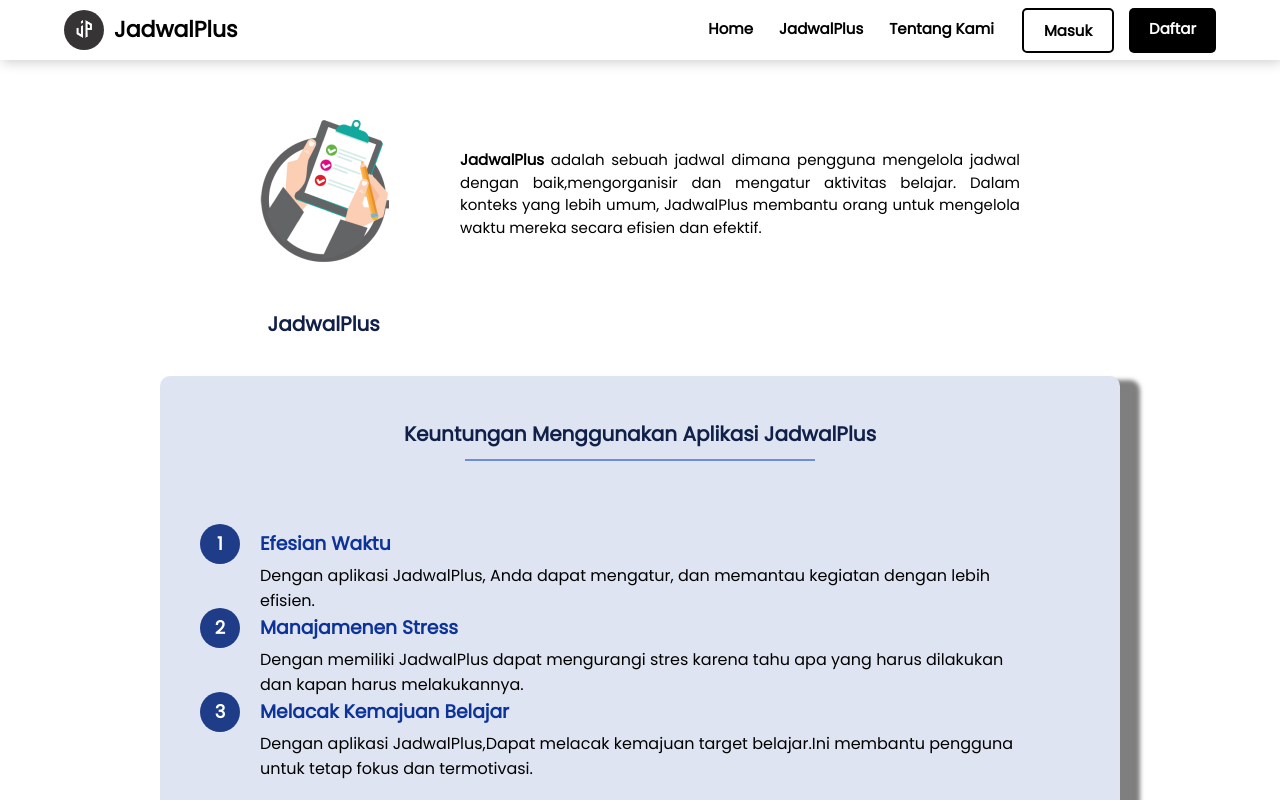
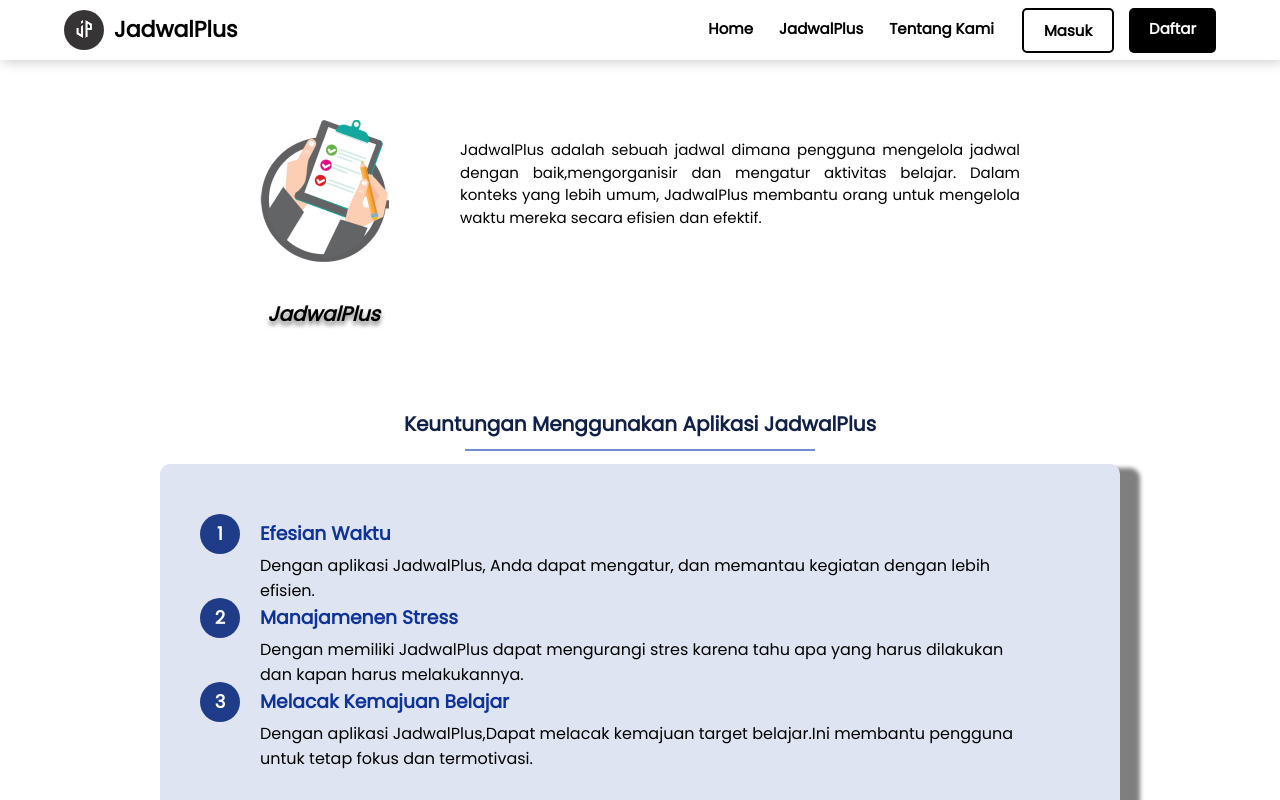
Before and after one commit to rizkyizh/jadwalplus-client, a React (Vite) app: page /JadwalPage in a window 1280 px wide. Shown: the top 800 px of the page. Built offline with nearby package versions, Linux system fonts and the light colour scheme; no server answers.

Commit message:
fix style for jadwalPage

```diff
--- a/src/pages/JadwalPage.jsx
+++ b/src/pages/JadwalPage.jsx
@@ -15,30 +15,27 @@ const JadwalPage = () => {
           <div className="center-box" />
           <h4 className="about-heading">JadwalPlus</h4>
           <p className="about-text">
-            <strong>JadwalPlus</strong>
-            {' '}
-            adalah sebuah jadwal dimana pengguna  mengelola jadwal
-            dengan baik,mengorganisir dan mengatur aktivitas belajar.
-            Dalam konteks
-            yang lebih umum, JadwalPlus membantu orang
-            untuk mengelola waktu mereka secara efisien dan efektif.
+            JadwalPlus adalah sebuah jadwal dimana pengguna mengelola jadwal
+            dengan baik,mengorganisir dan mengatur aktivitas belajar. Dalam
+            konteks yang lebih umum, JadwalPlus membantu orang untuk mengelola
+            waktu mereka secara efisien dan efektif.
           </p>
           <div>
             <h2>Keuntungan Menggunakan Aplikasi JadwalPlus</h2>
             <h3 data-section-counter="1">Efesian Waktu</h3>
             <p1 className="text1">
-              Dengan aplikasi JadwalPlus, Anda dapat mengatur,
-              dan memantau kegiatan dengan lebih efisien.
+              Dengan aplikasi JadwalPlus, Anda dapat mengatur, dan memantau
+              kegiatan dengan lebih efisien.
             </p1>
             <h3 data-section-counter="2">Manajamenen Stress</h3>
             <p1>
-              Dengan memiliki JadwalPlus dapat mengurangi stres karena tahu apa yang harus dilakukan
-              dan kapan harus melakukannya.
+              Dengan memiliki JadwalPlus dapat mengurangi stres karena tahu apa
+              yang harus dilakukan dan kapan harus melakukannya.
             </p1>
             <h3 data-section-counter="3">Melacak Kemajuan Belajar</h3>
             <p1>
-              Dengan aplikasi JadwalPlus,Dapat melacak kemajuan target belajar.Ini membantu pengguna
-              untuk tetap fokus dan termotivasi.
+              Dengan aplikasi JadwalPlus,Dapat melacak kemajuan target
+              belajar.Ini membantu pengguna untuk tetap fokus dan termotivasi.
             </p1>
           </div>
         </div>
--- a/src/pages/styles/Jadwal.css
+++ b/src/pages/styles/Jadwal.css
@@ -67,9 +67,9 @@ h2 {
 
   .center-box {
     width: 75%; /* Sesuaikan ukuran kotak sesuai kebutuhan Anda */
-    height: 86%; /* Sesuaikan ukuran kotak sesuai kebutuhan Anda */
+    height: 80%; /* Sesuaikan ukuran kotak sesuai kebutuhan Anda */
     position: absolute;
-    margin-top: 3.5em;
+    margin-top: 7.5em;
     top: 83%;
     left: 50%;
     transform: translate(-50%, -50%);
--- a/src/pages/styles/about.css
+++ b/src/pages/styles/about.css
@@ -1,7 +1,5 @@
-
-
-.about-text{
-  font-family: 'Quicksand', sans-serif;
+.about-text {
+  font-family: "Quicksand", sans-serif;
   line-height: 1.5;
   margin: 15px 0px;
   margin-left: 200px;
@@ -24,14 +22,17 @@
 }
 
 .about-heading {
-  color: #112049;
+  color: #000;
   font-size: 20px;
   line-height: 30px;
   text-align: left;
   margin-left: 1%;
-  margin-top:40px;
+  margin-top: 30px;
+  text-shadow: 0px 4px 4px rgba(0, 0, 0, 0.5);
+  font-style: italic;
+  font-weight: 900;
+  line-height: normal;
 }
-
 
 .team-section {
   text-align: center;
@@ -56,7 +57,7 @@
   transform: translateX(-50%);
   height: 3px;
   width: 200px;
-  background-color: #708CD5;
+  background-color: #708cd5;
 }
 
 /* kotak */
@@ -64,7 +65,7 @@
   display: flex;
   justify-content: space-between;
   margin-top: 20px;
-    flex-wrap:inherit ;
+  flex-wrap: inherit;
 }
 
 .member-box {
@@ -78,14 +79,13 @@
   overflow: hidden;
   border-radius: 10px;
   border: 1px solid #000;
-    box-shadow: 0px 4px 4px 0px rgba(0, 0, 0, 0.50);
+  box-shadow: 0px 4px 4px 0px rgba(0, 0, 0, 0.5);
 }
 
 .member-box:not(:last-child) {
   margin-right: 10px;
   margin-bottom: 10px;
 }
-
 
 .member-box .member-content .member-image {
   width: 60px;
@@ -101,14 +101,14 @@
   left: 50%;
   transform: translateX(-50%);
   text-align: center;
-  color: #FFFFFF;
+  color: #ffffff;
   z-index: 1;
 }
 .member-box h4 {
   font-size: 10px;
   margin-bottom: 5px;
   color: #112049;
-  margin-top:0%;
+  margin-top: 0%;
 }
 
 .member-box p {
@@ -126,7 +126,7 @@
   left: 0;
   right: 0;
   height: 30%;
-  background-color: #378CDB;
+  background-color: #378cdb;
   border-radius: 8px 8px 0 0;
   z-index: -1;
 }
@@ -139,7 +139,7 @@
   left: 0;
   right: 0;
   height: 50%;
-  background-color: #FFFFFF;
+  background-color: #ffffff;
   border-radius: 0 0 8px 8px;
   z-index: -1;
 }
@@ -156,8 +156,8 @@
   display: flex;
   justify-content: center;
   align-items: center;
-  color: #1F3C88;
-  cursor:pointer;
+  color: #1f3c88;
+  cursor: pointer;
 }
 
 .social-icons > * {
@@ -169,7 +169,7 @@
 
 */
 
-#kevin-photo{
+#kevin-photo {
   object-fit: cover;
   /* object-position: 15% 100%; */
 }
```
Lines whose indentation alone changed are shown as unchanged.
